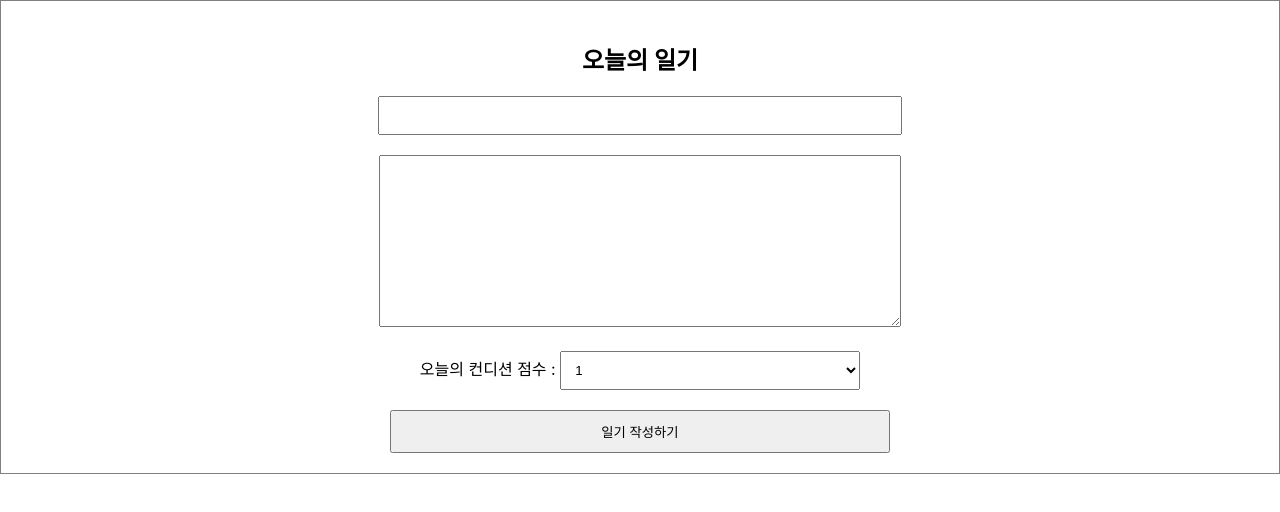
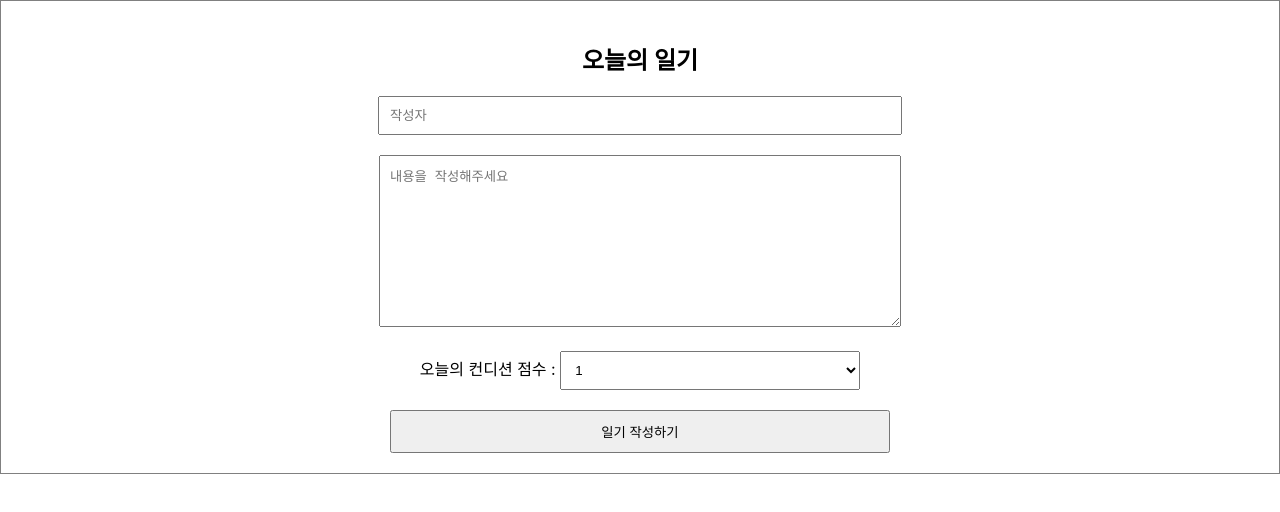
Before and after one commit to sueWavy/soo, a React (Create React App) app in the folder React/simple_diary/: page / in a window 1280 px wide. Shown: the top 512 px of the page. Built offline with nearby package versions, Linux system fonts and the light colour scheme.

Commit message:
React : 심플일기 - 에디터 (useRef)

```diff
--- a/React/simple_diary/src/components/DiaryEditor.jsx
+++ b/React/simple_diary/src/components/DiaryEditor.jsx
@@ -1,4 +1,4 @@
-import React, { useState } from "react";
+import React, { useRef, useState } from "react";
 
 export default function DiaryEditor() {
   const [info, setInfo] = useState({
@@ -6,6 +6,9 @@ export default function DiaryEditor() {
     content: "",
     emotion: 1,
   });
+
+  const authorInput = useRef();
+  const contentInput = useRef();
 
   const handleChange = (e) => {
     setInfo({
@@ -15,6 +18,16 @@ export default function DiaryEditor() {
   };
 
   const handleSubmit = () => {
+    if (info.author.length < 1) {
+      authorInput.current.focus();
+      return;
+    }
+
+    if (info.content.length < 5) {
+      contentInput.current.focus();
+      return;
+    }
+
     console.log(info);
     alert("저장 성공");
   };
@@ -24,14 +37,22 @@ export default function DiaryEditor() {
       <h2>오늘의 일기</h2>
       <div>
         <input
+          ref={authorInput}
           name="author"
           type="text"
           value={info.author}
           onChange={handleChange}
+          placeholder="작성자"
         />
       </div>
       <div>
-        <textarea name="content" value={info.content} onChange={handleChange} />
+        <textarea
+          ref={contentInput}
+          name="content"
+          value={info.content}
+          onChange={handleChange}
+          placeholder="내용을 작성해주세요"
+        />
       </div>
       <div>
         <span>오늘의 컨디션 점수 : </span>
```
